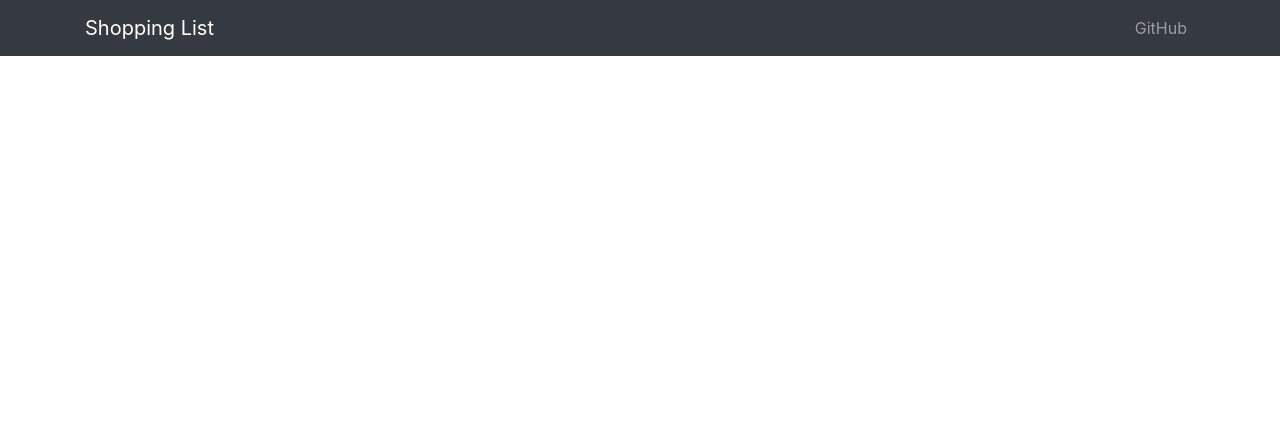
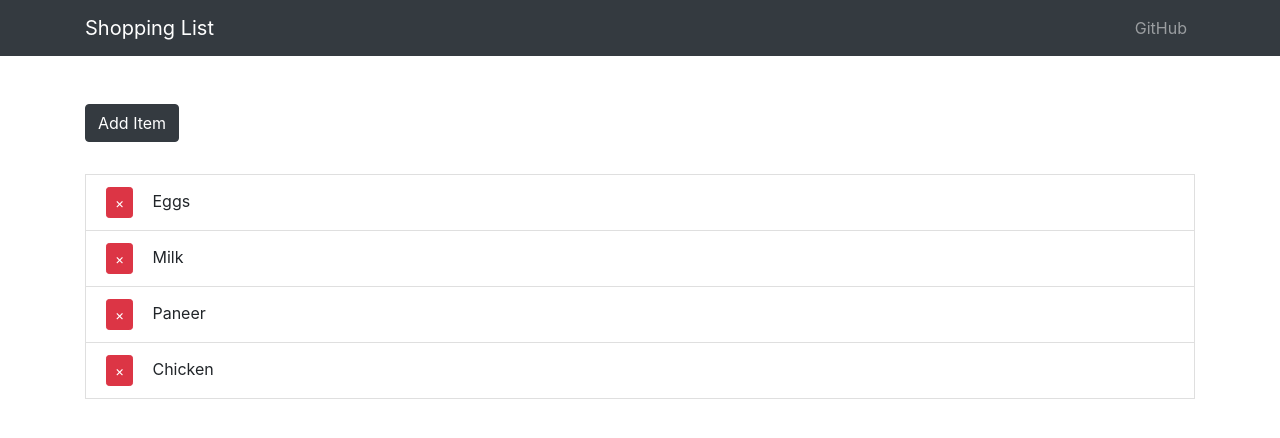
Before and after one commit to shubhamjha25/ShoppingList, a React (Create React App) app in the folder client/: page / in a window 1280 px wide. Shown: the top 438 px of the page. Built offline with nearby package versions, Linux system fonts and the light colour scheme.

Commit message:
ShoppingList Component

```diff
--- a/client/src/App.css
+++ b/client/src/App.css
@@ -0,0 +1,21 @@
+.remove-btn {
+    margin-right: 1.2rem;
+}
+
+.fade-enter {
+    opacity: 0.01;
+}
+
+.fade-enter-active {
+    opacity: 1;
+    transition: opacity 1000ms ease-in;
+}
+
+.fade-exit {
+    opacity: 1;
+}
+
+.fade-exit-active {
+    opacity: 0.01;
+    transition: opacity 1000ms ease-out;
+}
--- a/client/src/App.js
+++ b/client/src/App.js
@@ -1,6 +1,7 @@
 import React from 'react';
 import 'bootstrap/dist/css/bootstrap.min.css';
 import './App.css';
+import ShoppingList from './components/ShoppingList';
 
 import AppNav from './components/AppNav'
 
@@ -8,6 +9,7 @@ function App() {
   return (
     <div className="App">
       <AppNav />
+      <ShoppingList />
     </div>
   );
 }
--- /dev/null
+++ b/client/src/components/ShoppingList.js
@@ -0,0 +1,57 @@
+import React, { Component } from 'react';
+import { Container, ListGroup, ListGroupItem, Button } from 'reactstrap';
+import { CSSTransition, TransitionGroup } from 'react-transition-group';
+import { v4 as uuidv4 } from 'uuid';
+
+class ShoppingList extends Component {
+    state = {
+        items : [
+            { id: uuidv4(), name:'Eggs' },
+            { id: uuidv4(), name:'Milk' },
+            { id: uuidv4(), name:'Paneer' },
+            { id: uuidv4(), name:'Chicken' }
+        ]
+    }
+
+    render() {
+        const { items } = this.state;
+        return (
+            <Container>
+                <Button color="dark" style={{marginBottom: '2rem'}}
+                    onClick={() => {
+                        const name = prompt('Enter Item : ');
+                        if(name) {
+                            this.setState(state => ({
+                                items: [...state.items, { id: uuidv4(), name: name}]
+                            }));
+                        }
+                    }}
+                > Add Item </Button>
+
+                <ListGroup>
+                    <TransitionGroup className="shopping-list">
+                        {items.map(({ id, name }) => (
+                            <CSSTransition key={id} timeout={550} classNames="fade">
+                                <ListGroupItem>
+                                    <Button
+                                        className="remove-btn" color="danger" size="sm"
+                                        onClick={() => {
+                                            this.setState(state => ({
+                                                items: state.items.filter(item => item.id !== id)
+                                            }));
+                                        }}
+                                    >
+                                        &times;
+                                    </Button>
+                                    {name}
+                                </ListGroupItem>
+                            </CSSTransition>
+                        ))}
+                    </TransitionGroup>
+                </ListGroup>
+            </Container>
+        )
+    };
+}
+
+export default ShoppingList;
```
Also changed, not shown: 1 other file (tests, documents, lock files or other folders).
